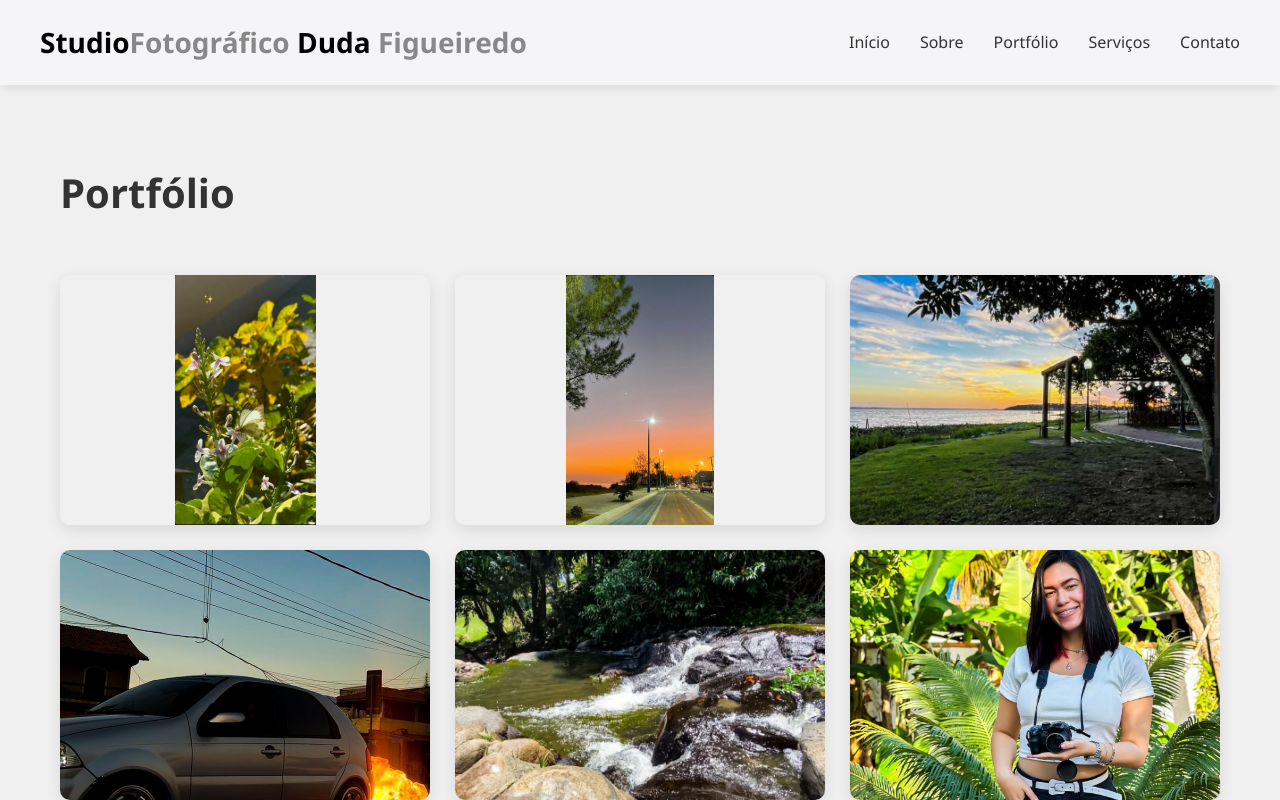
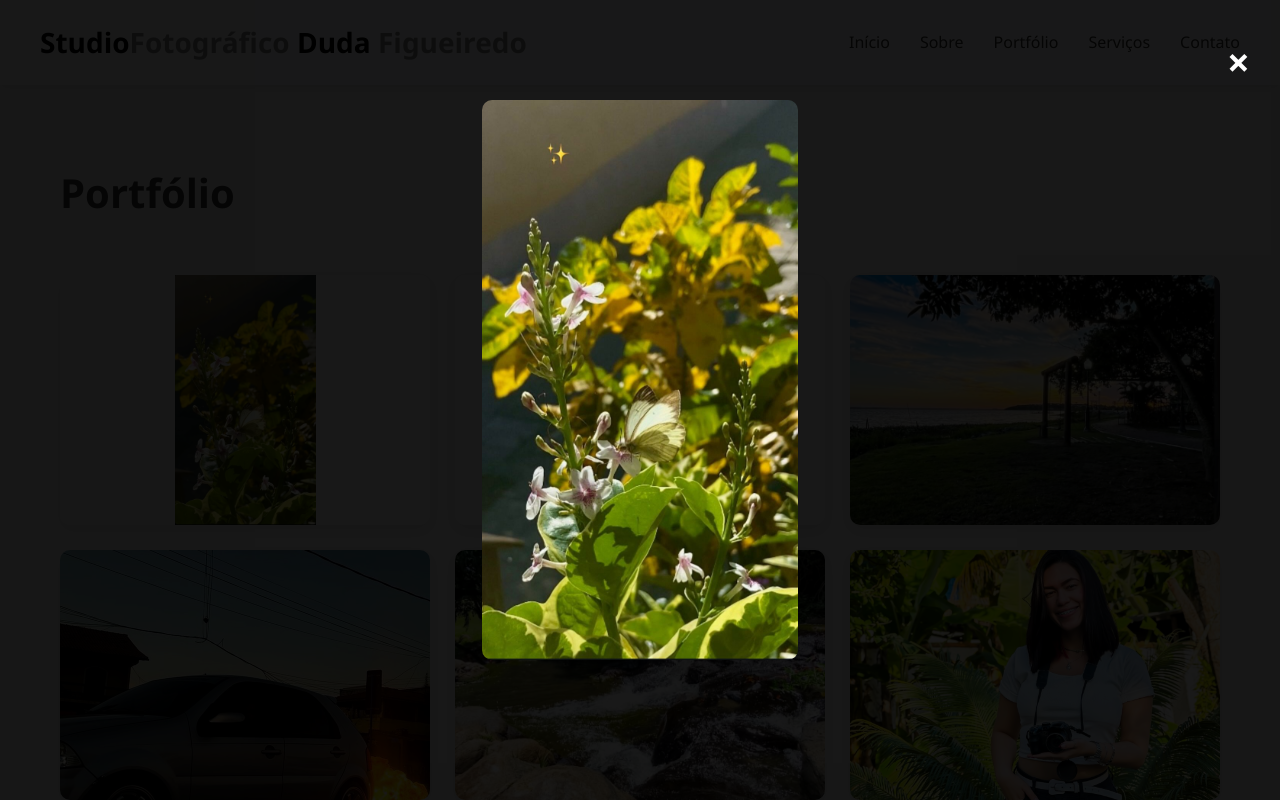
Before and after one commit to MarlonMachado96/Studio-Fotogr-fico-Duda-Figueiredo, a plain HTML site: page index.html in a window 1280 px wide. Both pictures are taken after a click on the picture 245 px from the left and 2082 px from the top of the page. Shown: the part 1682-2482 px from the top of the page. Drawn offline with Linux system fonts and the light colour scheme.

Commit message:
Add files via upload

```diff
--- a/styles.css
+++ b/styles.css
@@ -578,3 +578,40 @@ footer {
         transform: rotate(-45deg) translate(5px, -5px);
     }
 }
+
+/* Modal */
+.modal {
+    display: none;
+    position: fixed;
+    z-index: 5000; /* bem acima de header, footer e conteúdo */
+    padding-top: 100px;
+    left: 0;
+    top: 0;
+    width: 100%;
+    height: 100%;
+    overflow: auto;
+    background-color: rgba(0,0,0,0.9);
+}
+
+.modal-content {
+    margin: auto;
+    display: block;
+    max-width: 90%;
+    max-height: 80%;
+    border-radius: 10px;
+}
+
+.close {
+    position: absolute;
+    top: 30px;
+    right: 30px;
+    color: #fff;
+    font-size: 40px;
+    font-weight: bold;
+    cursor: pointer;
+    transition: 0.3s;
+}
+
+.close:hover {
+    color: #ccc;
+}
```
